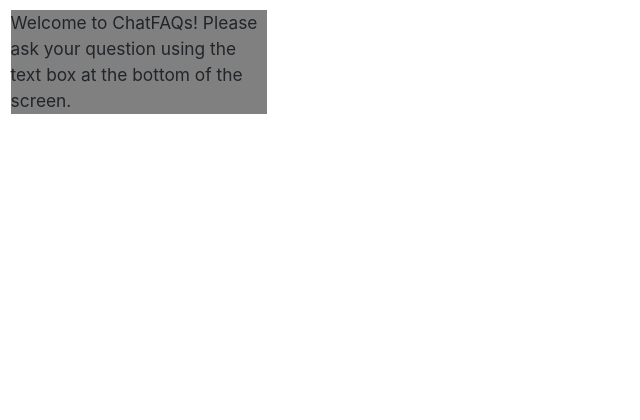
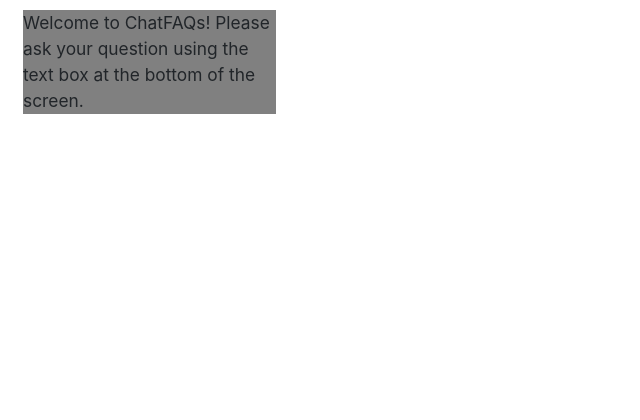
Before and after one commit to addierohrbach/ChatFAQs, a Flask app: page /sending_message in a window 1280 px wide. Shown: the top 420 px of the page, without its empty margins (0-640 px from the left). Run offline with Flask 2, Linux system fonts and the light colour scheme; some libraries are stand-ins or nearby versions.

Commit message:
Update style.css

```diff
--- a/static/style.css
+++ b/static/style.css
@@ -35,17 +35,18 @@
 
 .row{
     padding:10px 0px 10px 0px !important;
+    width:99%;
 }
 
 .machine-message{
-    width: 20vw;
-    margin-left:2vw;
+    width: 20%;
+    margin-left:3%;
     background-color: gray;
 }
 
 .user-message{
-    width: 20vw;
-    margin-left: 79vw;
+    width: 20%;
+    margin-left: 79%;
     background-color: lightgray;
 }
 .conversation-wrapper{
```
